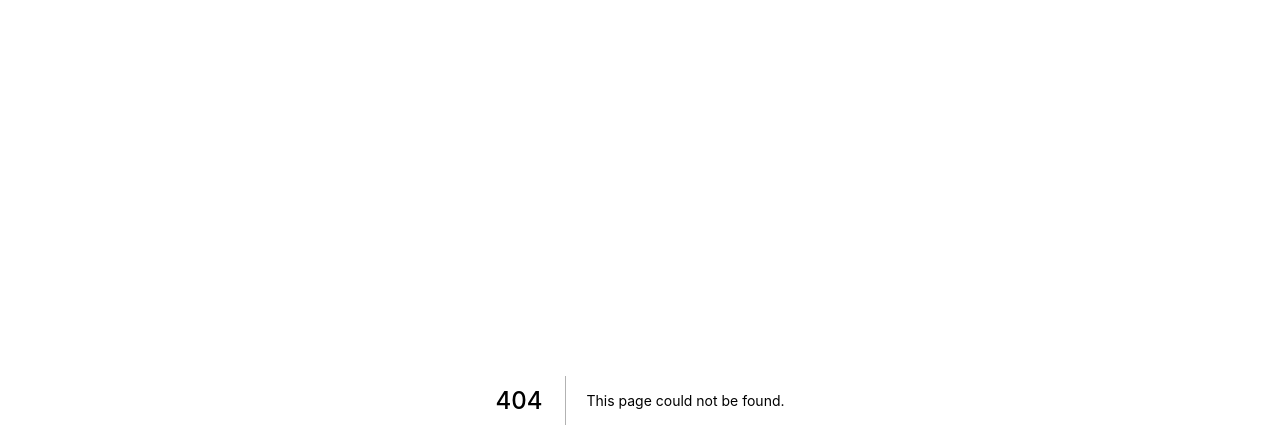
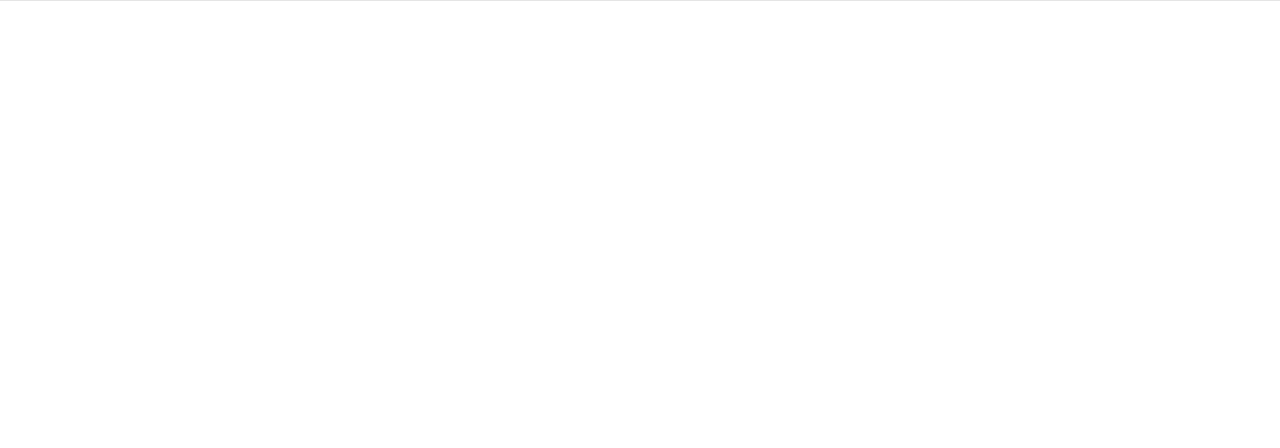
Before and after one commit to DanialBeg/Portfolio, a Next.js app: page /components/Footer in a window 1280 px wide. Before the commit this address had no page. Shown: the top 448 px of the page. Built offline with nearby package versions, Linux system fonts and the light colour scheme.

Commit message:
Adding in footer transition

```diff
--- a/package.json
+++ b/package.json
@@ -25,7 +25,10 @@
     "react-anchor-link-smooth-scroll": "^1.0.12",
     "react-bootstrap": "^1.3.0",
     "react-dom": "16.13.1",
+    "react-router": "^5.2.0",
+    "react-router-dom": "^5.2.0",
     "react-scroll": "^1.8.1",
-    "sass": "^1.26.10"
+    "sass": "^1.26.10",
+    "styled-components": "^5.2.0"
   }
 }
--- /dev/null
+++ b/pages/components/Footer.js
@@ -0,0 +1,15 @@
+import React, { Component, Fragment } from "react";
+import { Container} from 'react-bootstrap';
+
+
+class Footer extends React.Component {
+    render(){
+        return (
+            <footer className="footer-wrapper">
+
+            </footer>
+        );
+    }
+}
+
+export default Footer;
--- a/styles/global.css
+++ b/styles/global.css
@@ -96,3 +96,19 @@
   padding: 5px;
   margin: 20px;
 }
+
+.container-footer {
+  background-color: white;
+  padding: 0px 0px 10px 0px;
+  width: 1440px;
+}
+
+.footer-wrapper {
+  border: 0;
+  border-top: 1px solid #e5e5e5;
+  border-bottom: 0 solid transparent;
+  box-sizing: content-box;
+  overflow: visible;
+  padding-top: 30px;
+  padding-bottom: 20px;
+}
```
Also changed, not shown: pages/Nav.js (deleted, +0 -20 lines), pages/components/Nav.js (added, +20 -0 lines), pages/index.js (+5 -3 lines), components/layout.js (line endings or trailing spaces), pages/components/Projects.js (renamed from pages/Projects.js), 1 other file (tests, documents, lock files or other folders).
